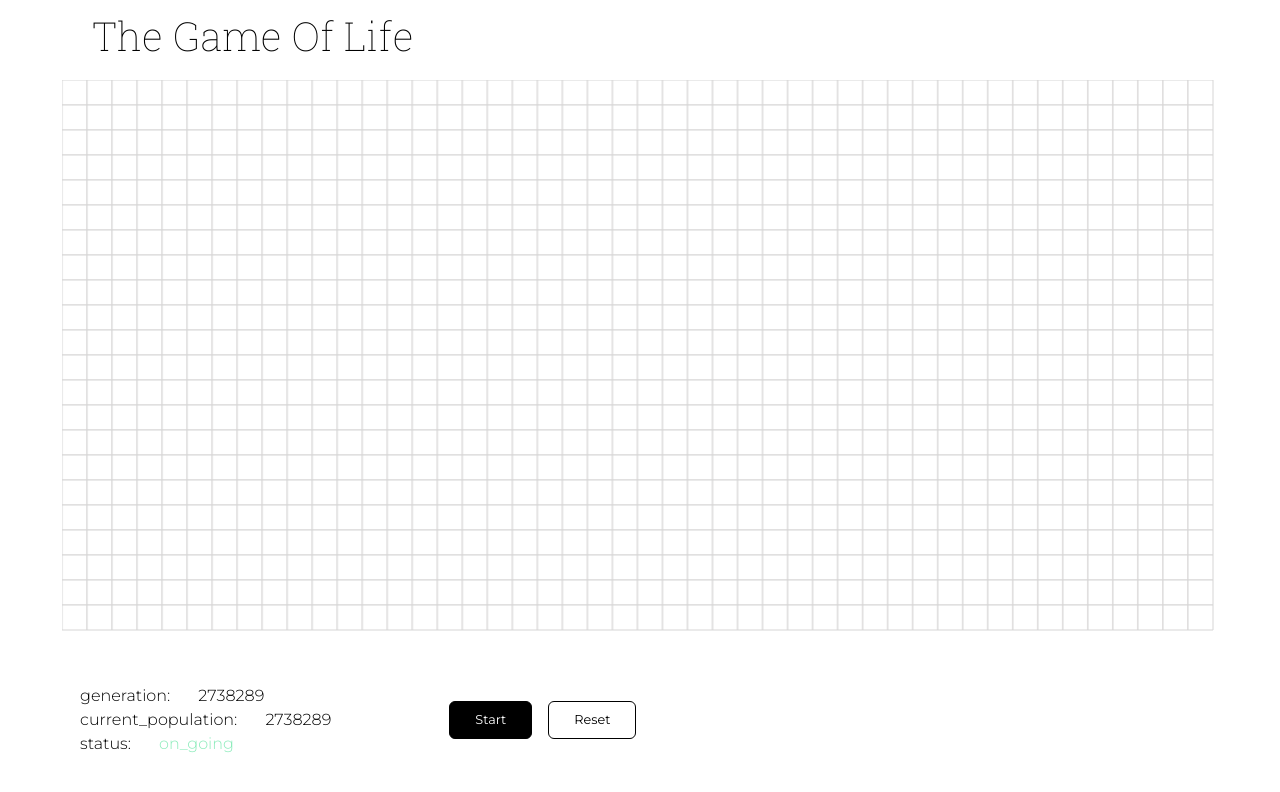
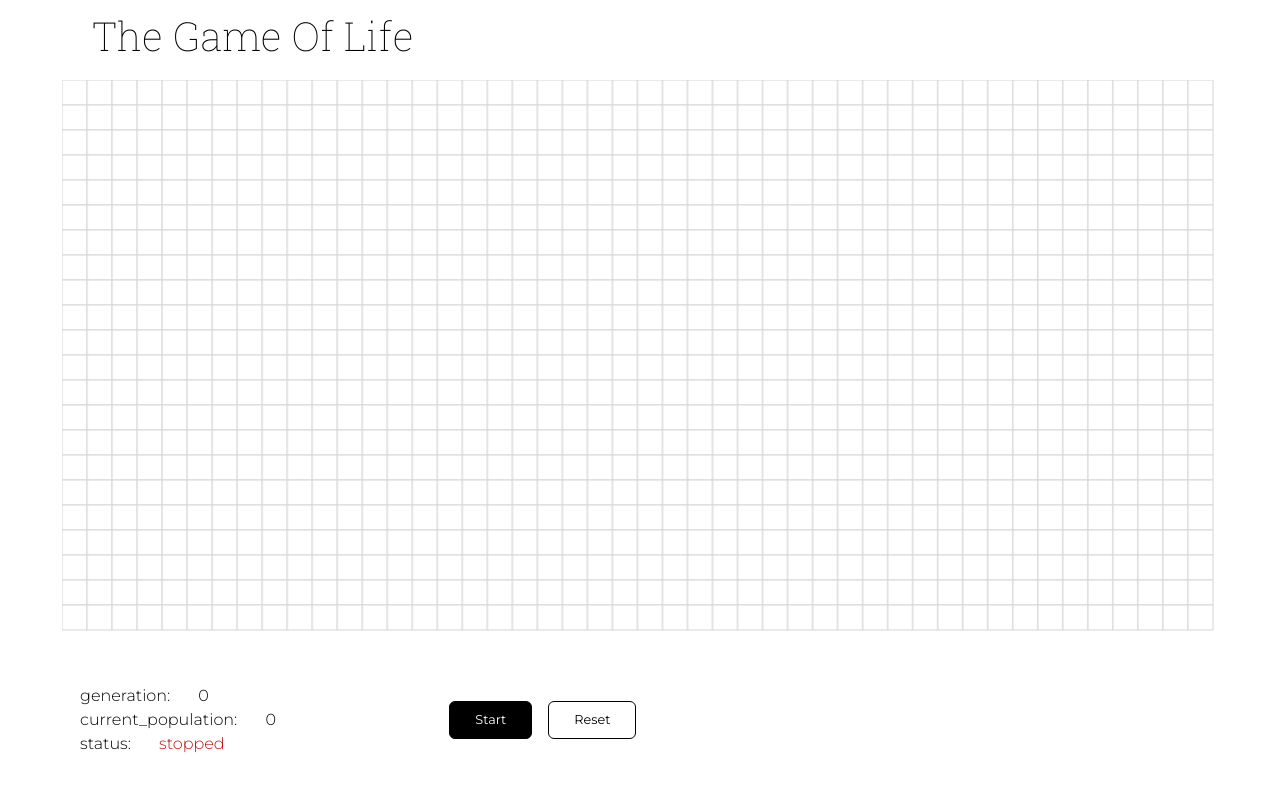
Before and after one commit to samirahamadjibo/the-game-of-life, an Angular app: page / in a window 1280 px wide. Shown: the top 792 px of the page. Built offline with nearby package versions, Linux system fonts and the light colour scheme.

Commit message:
added generation population and status

```diff
--- a/src/components/game/game.component.html
+++ b/src/components/game/game.component.html
@@ -12,13 +12,14 @@
     <div class="row align-items-center shd-controls-row ">
         <div class="col-4 d-flex flex-column ps-5">
             <div>
-                generation: <span class="ms-4">2738289</span>
+                generation: <span class="ms-4">{{generation}}</span>
             </div>
             <div>
-                current_population: <span class="ms-4">2738289</span>
+                current_population: <span class="ms-4">{{population}}</span>
             </div>
             <div>
-                status: <span class="ms-4 shd-color-accent">on_going</span>
+                status: <span *ngIf="running" class="ms-4 shd-color-success">on_going</span>
+                <span *ngIf="!running" class="ms-4 shd-color-error">stopped</span>
             </div>
         </div>
 
--- a/src/components/game/game.component.ts
+++ b/src/components/game/game.component.ts
@@ -1,10 +1,15 @@
 import { isPlatformBrowser } from "@angular/common";
-import { Component, AfterViewInit, ViewChild, ElementRef, Inject, PLATFORM_ID, HostListener, NgZone } from "@angular/core";
+import { Component, AfterViewInit, ViewChild, ElementRef, Inject, PLATFORM_ID, HostListener } from "@angular/core";
+import { CommonModule } from '@angular/common';
 
 @Component({
   selector: 'app-game',
   templateUrl: './game.component.html',
-  styleUrls: ['./game.component.scss']
+  styleUrls: ['./game.component.scss'],
+  standalone: true,
+  imports: [
+    CommonModule
+  ],
 })
 export class GameComponent implements AfterViewInit {
   @ViewChild('gameCanvas', { static: true }) canvas!: ElementRef<HTMLCanvasElement>;
@@ -18,12 +23,16 @@ export class GameComponent implements AfterViewInit {
   private grid: boolean[][];
   public running = false;
   private isBrowser: boolean;
+  public population: number;
+  public generation: number;
 
-  constructor(@Inject(PLATFORM_ID) private platformId: Object, private ngZone: NgZone) {
+  constructor(@Inject(PLATFORM_ID) private platformId: Object) {
     this.isBrowser = isPlatformBrowser(platformId);
     this.rows = 0;
     this.cols = 0;
     this.grid = [];
+    this.population = 0
+    this.generation = 0
   }
 
   ngAfterViewInit() {
@@ -51,6 +60,7 @@ export class GameComponent implements AfterViewInit {
 
     this.grid = this.getNextGeneration(this.grid);
     this.drawGrid();
+    this.generation ++;
 
     if (this.cellSize >= 20) setTimeout(() => this.runGame(), 90)
     else if (this.cellSize >= 15) setTimeout(() => this.runGame(), 80)
@@ -89,13 +99,19 @@ export class GameComponent implements AfterViewInit {
   private drawGrid() {
     if (!this.isBrowser) return;
     this.ctx?.clearRect(0, 0, this.canvas.nativeElement.width, this.canvas.nativeElement.height);
-
+    this.population = 0;
     for (let row = 0; row < this.rows; row++) {
       for (let col = 0; col < this.cols; col++) {
         if(this.ctx){
           this.ctx.beginPath();
           this.ctx.rect(col * this.cellSize, row * this.cellSize, this.cellSize, this.cellSize);
-          this.ctx.fillStyle = this.grid[row][col] ? 'black' : 'white';
+          if (this.grid[row][col]){
+            this.ctx.fillStyle =  'black'
+            this.population ++;
+          }
+          else{
+            this.ctx.fillStyle =  'white'
+          }
           this.ctx.fill();
 
           if (this.cellSize >= 20) this.ctx.strokeStyle = '#D6D5D5'
--- a/src/shd-styles/shd-reboot.scss
+++ b/src/shd-styles/shd-reboot.scss
@@ -53,8 +53,11 @@ ul {
     background-color: white;
     border-color: white;
 }
-.shd-color-red{
+.shd-color-error{
     color: rgb(195, 15, 15) !important;
+}
+.shd-color-success{
+    color: rgb(15, 195, 63) !important;
 }
 
 .shd-bg-medium-grey {
```
